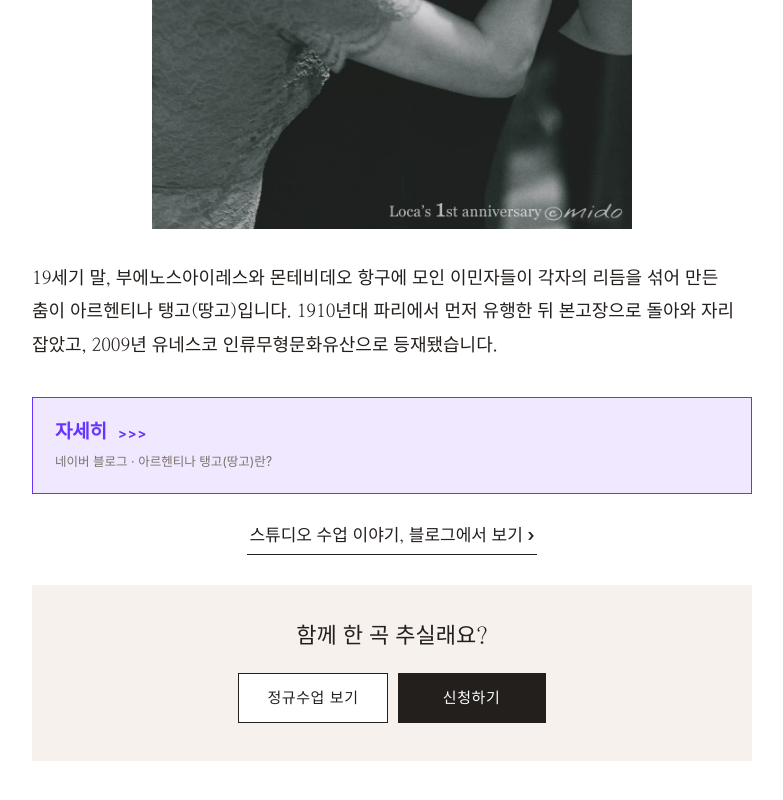
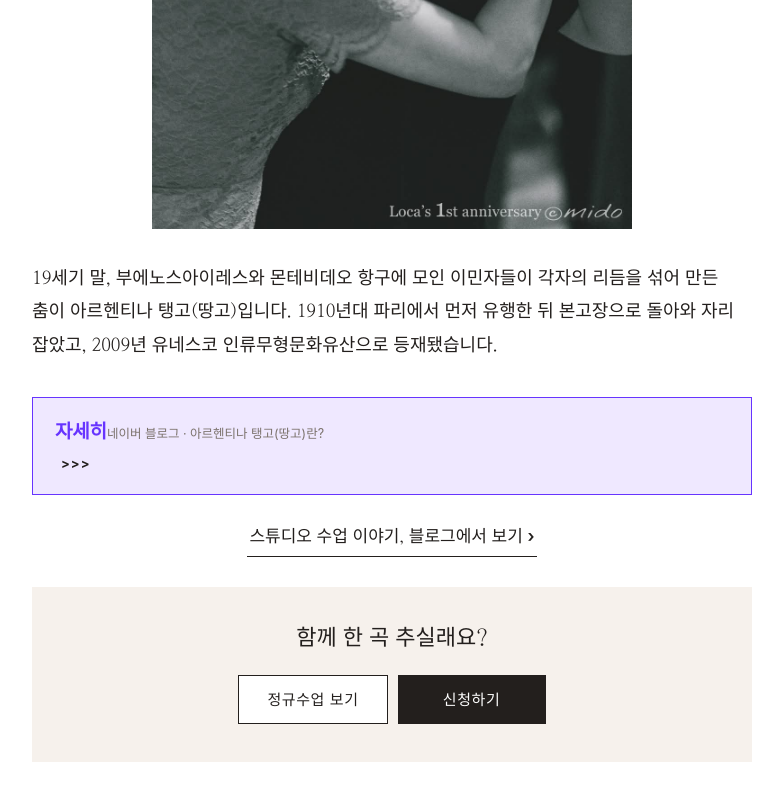
Before and after one commit to allgreektomee/bailamos, a Next.js app: page /argentine-tango in a window 1280 px wide. Shown: the part 749-1549 px from the top of the page, without its empty margins (248-1031 px from the left). Built offline with nearby package versions, Linux system fonts and the light colour scheme.

Commit message:
아르헨티나 탱고란?: 자세히 카드 화살표를 오른쪽으로

```diff
--- a/components/AboutTango.js
+++ b/components/AboutTango.js
@@ -25,13 +25,13 @@ export default function AboutTango() {
         target="_blank"
         rel="noopener noreferrer"
       >
-        <span className="about-readmore-label">
-          {copy.readMore}{" "}
-          <span className="about-readmore-arrow" aria-hidden="true">
-            &gt;&gt;&gt;
-          </span>
+        <span className="about-readmore-text">
+          <span className="about-readmore-label">{copy.readMore}</span>
+          <span className="about-readmore-sub">{copy.readMoreSub}</span>
         </span>
-        <span className="about-readmore-sub">{copy.readMoreSub}</span>
+        <span className="about-readmore-arrow" aria-hidden="true">
+          &gt;&gt;&gt;
+        </span>
       </a>
       <p className="about-blog">
         <Link href="/blog">
```
